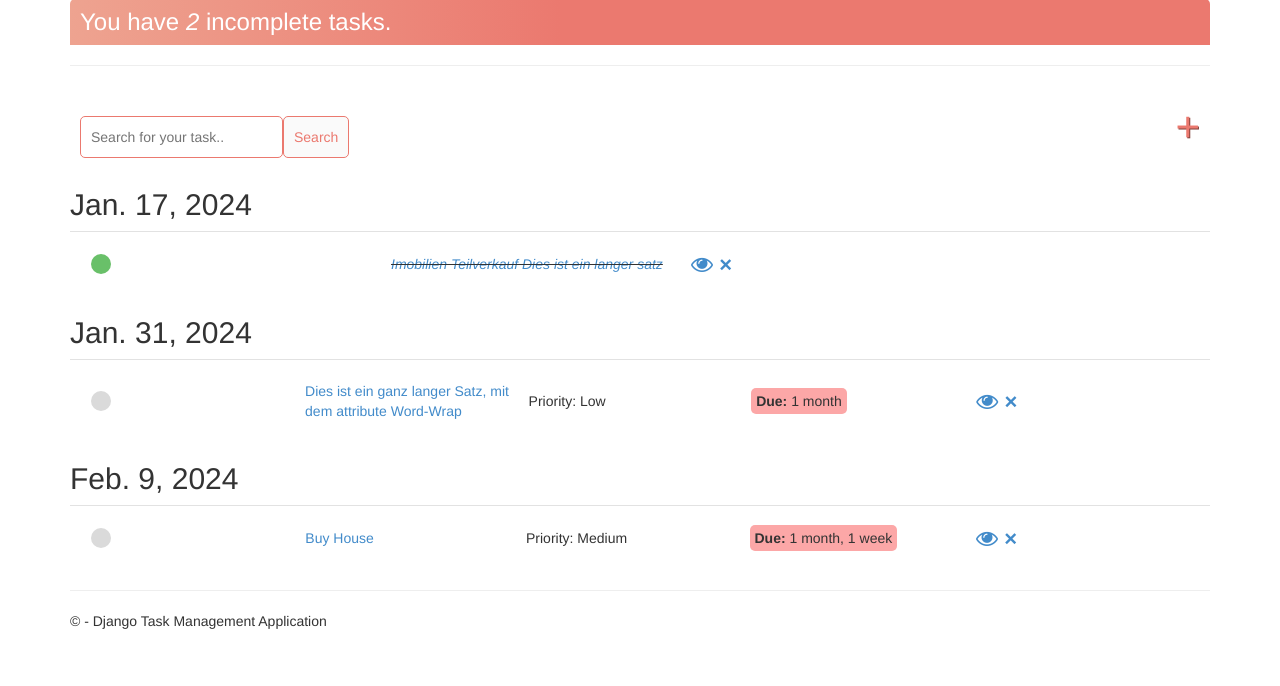
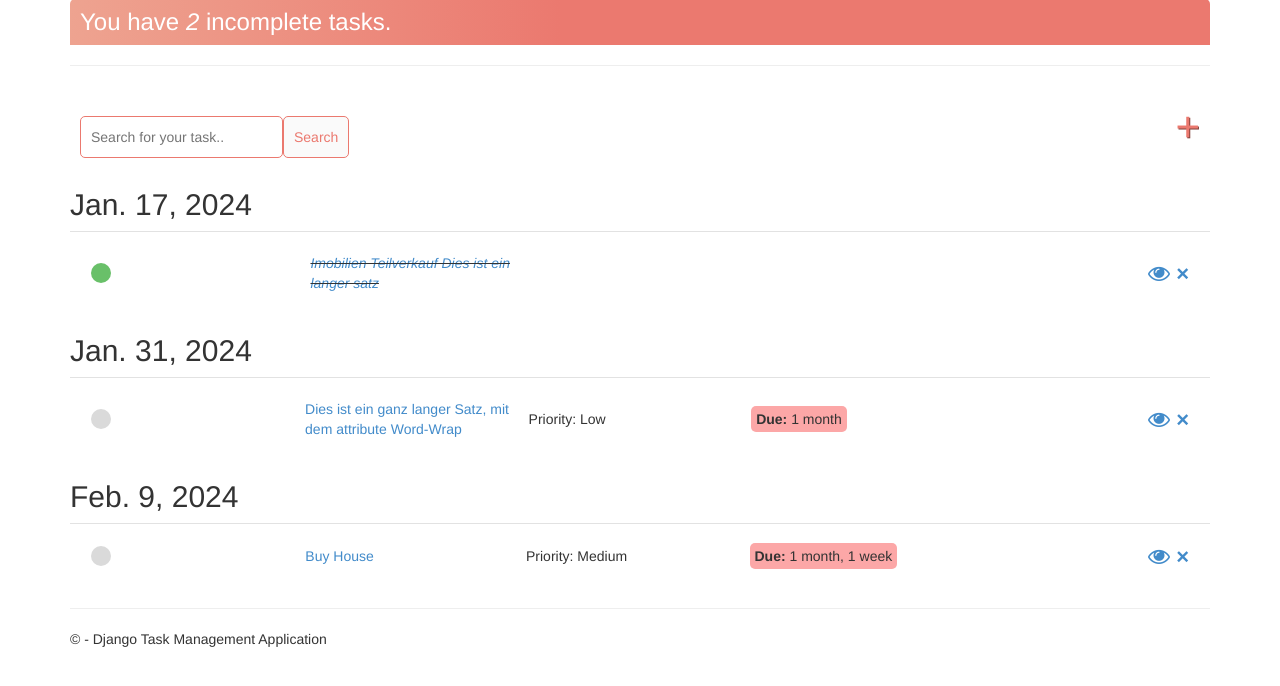
Before and after one commit to s64470/DjangoWebProject-TMT, a Django app: page /task/ in a window 1280 px wide. Shown: the part 51-737 px from the top of the page. Run offline with Django 3.2, Linux system fonts and the light colour scheme; a user stored in the database is signed in; data comes from the database, SQL or seed files in the repository; some libraries are stand-ins or nearby versions.

Commit message:
styling bug fix

```diff
--- a/DjangoWebProject-TMT/app/static/app/content/customcss.css
+++ b/DjangoWebProject-TMT/app/static/app/content/customcss.css
@@ -30,10 +30,13 @@
 .incompleteicon,
 .taskupdate,
 .taskpriority,
-.tasktimer,
-.deletelink {
+.tasktimer {
     text-align: left;
     word-wrap: break-word;
+}
+
+.deletelink {
+    text-align: right;
 }
 
 .task-title a {
--- a/DjangoWebProject-TMT/app/templates/app/task_list.html
+++ b/DjangoWebProject-TMT/app/templates/app/task_list.html
@@ -69,10 +69,13 @@ function notifyTasks(tasks) {
     {% for task in tasks %}
     <div class="task-wrapper">
         {% if task.complete %}
+        <!-- Complete Tasks -->
         <table class="taskitem">
             <tr>
                 <td class="completeicon"><div class="task-complete-icon"></div></td>
                 <td class="taskupdate"><i><s><a href="{% url 'task-update' task.id %}">{{ task }}</a></s></i></td>
+                <td class="taskpriority"></td> <!-- td spacer -->
+                <td class="tasktimer"></td> <!-- td spacer -->
                 <td class="deletelink">
                     <div class="delete-link">
                         <a class="fa fa-eye" href="{% url 'task' task.id %}" style="text-decoration: none"></a>
@@ -82,6 +85,7 @@ function notifyTasks(tasks) {
             </tr>
         </table>
         {% else %}
+        <!-- Incomplete Tasks -->
         <table class="taskitem">
             <tr>
                 <td class="incompleteicon"><div class="task-incomplete-icon"></div></td>
@@ -96,7 +100,6 @@ function notifyTasks(tasks) {
                 </td>
             </tr>
         </table>
-
         {% endif %}
     </div>
     {% endfor %}
```
Lines whose indentation alone changed are shown as unchanged.
